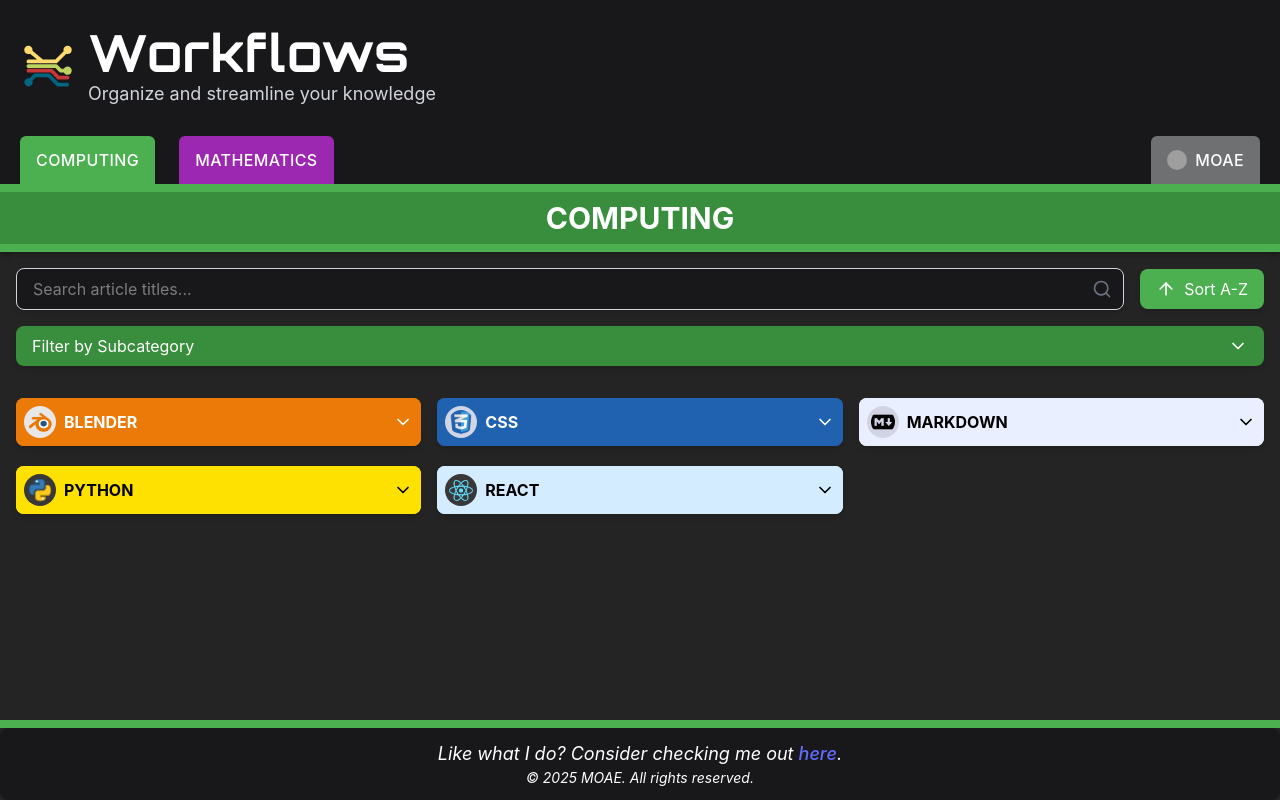
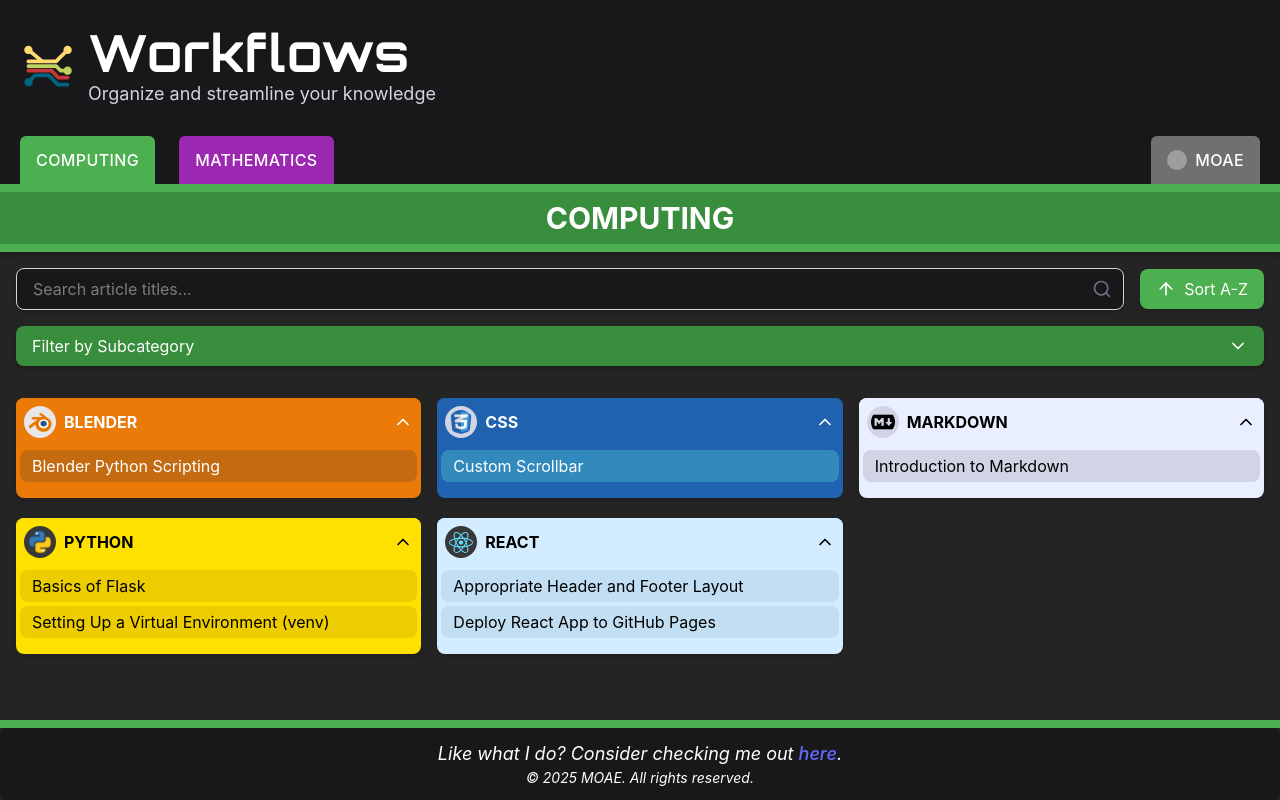
Before and after one commit to Moaesaycto/workflows, a React (Vite) app: page /#/computing in a window 1280 px wide. Built offline with nearby package versions, Linux system fonts and the light colour scheme; grey boxes are pictures that could not be loaded.

Commit message:
Small animations and behaviour changes to collapsibleSection

```diff
--- a/src/components/CollapsibleSection.tsx
+++ b/src/components/CollapsibleSection.tsx
@@ -1,33 +1,54 @@
-import React, { useState } from "react";
+import React, { useState, useEffect } from "react";
 import { motion, AnimatePresence } from "framer-motion";
 import { ChevronDown, ChevronUp } from "lucide-react";
 import { isColorDark } from "../utils/color";
-import { useNavigate } from "react-router-dom";
+
+interface StyleProps {
+  backgroundColor?: string;
+  iconBackgroundColor?: string;
+  articleBackgroundColor?: string;
+}
 
 interface CollapsibleSectionProps {
   title: string;
   icon?: string;
-  style?: any;
-  files: string[];
-  category: string;
-  subcategory: string;
+  style?: StyleProps;
+  items: string[];
+  isSearching: boolean;
+  onItemClick?: (item: string) => void;
 }
 
 const CollapsibleSection: React.FC<CollapsibleSectionProps> = ({
   title,
   icon,
   style,
-  files,
-  category,
-  subcategory,
+  items,
+  isSearching,
+  onItemClick,
 }) => {
-  const [isOpen, setIsOpen] = useState(false);
-  const navigate = useNavigate();
+  const [isOpen, setIsOpen] = useState(true);
+  const [visibleCount, setVisibleCount] = useState(5);
 
-  const textColor = style?.backgroundColor && isColorDark(style.backgroundColor) ? "#ffffff" : "#000000";
+  useEffect(() => {
+    if (isSearching) {
+      setVisibleCount(items.length);
+    } else {
+      setVisibleCount(5);
+    }
+  }, [isSearching, items.length]);
+
+  const displayedItems = isSearching ? items : items.slice(0, visibleCount);
+
+  const textColor =
+    style?.backgroundColor && isColorDark(style.backgroundColor)
+      ? "#ffffff"
+      : "#000000";
 
   return (
-    <div className="rounded-lg mb-5 shadow-md" style={{ backgroundColor: style?.backgroundColor }}>
+    <div
+      className="rounded-lg mb-5 shadow-md"
+      style={{ backgroundColor: style?.backgroundColor }}
+    >
       <div
         className="subcategory p-2 rounded-lg cursor-pointer flex items-center justify-between"
         style={{ backgroundColor: style?.backgroundColor || "#f5f5f5" }}
@@ -42,36 +63,86 @@
               style={{ backgroundColor: style?.iconBackgroundColor }}
             />
           )}
-          <span className="uppercase font-bold" style={{ color: textColor }}>{title.replace(/_/g, " ")}</span>
+          <span className="uppercase font-bold" style={{ color: textColor }}>
+            {title.replace(/_/g, " ")}
+          </span>
         </div>
-        {isOpen ? <ChevronUp size={20} color={textColor} /> : <ChevronDown size={20} color={textColor} />}
+
+        {isOpen ? (
+          <ChevronUp size={20} color={textColor} />
+        ) : (
+          <ChevronDown size={20} color={textColor} />
+        )}
       </div>
 
       <AnimatePresence>
         {isOpen && (
-          <motion.ul
+          <motion.div
+            key="collapsible-content"
+            style={{ overflow: "hidden" }}
             initial={{ height: 0, opacity: 0 }}
             animate={{ height: "auto", opacity: 1 }}
             exit={{ height: 0, opacity: 0 }}
             transition={{ duration: 0.3, ease: "easeInOut" }}
-            className="overflow-hidden"
           >
-            {files.map((file) => (
-              <div
-                key={file}
-                className="m-1 py-1 px-3 rounded-lg cursor-pointer"
-                style={{
-                  backgroundColor: style.articleBackgroundColor,
-                  color: isColorDark(style.articleBackgroundColor) ? "#ffffff" : "#000000",
-                }}
-                onClick={() =>
-                  navigate(`/${category}/${subcategory}/${file.replace(".md", "")}`)
-                }
-              >
-                {file.replace(".md", "").replace(/-/g, " ")}
-              </div>
-            ))}
-          </motion.ul>
+            <ul>
+              {displayedItems.map((fileName) => {
+                const displayName = fileName
+                  .replace(".md", "")
+                  .replace(/-/g, " ");
+                return (
+                  <motion.li
+                    key={fileName}
+                    initial={{ opacity: 0 }}
+                    animate={{ opacity: 1 }}
+                    exit={{ opacity: 0 }}
+                    transition={{ duration: 0.3 }}
+                    className="m-1 py-1 px-3 rounded-lg cursor-pointer"
+                    style={{
+                      backgroundColor: style?.articleBackgroundColor,
+                      color: isColorDark(style?.articleBackgroundColor ?? "#fff")
+                        ? "#ffffff"
+                        : "#000000",
+                    }}
+                    onClick={() => onItemClick?.(fileName)}
+                  >
+                    {displayName}
+                  </motion.li>
+                );
+              })}
+            </ul>
+
+            {!isSearching && (
+                <div className="mx-3 mt-2 mb-2 flex items-center justify-between gap-4">
+                {visibleCount < items.length && (
+                  <button
+                  onClick={() => setVisibleCount((prev) => prev + 5)}
+                  className="text-blue-500 hover:underline font-bold"
+                  style={{
+                    color: isColorDark(style?.backgroundColor ?? "#fff")
+                    ? "#ffffff"
+                    : "#000000",
+                  }}
+                  >
+                  Load More
+                  </button>
+                )}
+                {visibleCount > 5 && (
+                  <button
+                  onClick={() => setVisibleCount((prev) => prev - 5)}
+                  className="text-blue-500 hover:underline font-bold ml-auto"
+                  style={{
+                    color: isColorDark(style?.backgroundColor ?? "#fff")
+                    ? "#ffffff"
+                    : "#000000",
+                  }}
+                  >
+                  Show Less
+                  </button>
+                )}
+                </div>
+            )}
+          </motion.div>
         )}
       </AnimatePresence>
     </div>
--- a/src/pages/WorkflowPage.tsx
+++ b/src/pages/WorkflowPage.tsx
@@ -1,12 +1,12 @@
-import { useLocation } from "react-router-dom";
 import { useEffect, useState } from "react";
+import { useLocation, useNavigate } from "react-router-dom";
 import { getDirectChildFolders } from "../utils/file";
 import CollapsibleSection from "../components/CollapsibleSection";
 import SearchBar from "../components/SearchBar";
 import FilterSubcategories from "../components/FilterSubcategories";
 import SortButton from "../components/SortButton";
 
-function useNumberOfColumns(searchQuery: string) {
+function useNumberOfColumns(searchQuery: string): number {
   const [columns, setColumns] = useState(3);
 
   useEffect(() => {
@@ -27,7 +27,6 @@
 
     window.addEventListener("resize", updateColumns);
     updateColumns();
-
     return () => {
       window.removeEventListener("resize", updateColumns);
     };
@@ -36,13 +35,25 @@
   return columns;
 }
 
-export default function WorkflowPage() {
+interface StyleProps {
+  backgroundColor?: string;
+  iconBackgroundColor?: string;
+  articleBackgroundColor?: string;
+}
+
+interface SubcategoryData {
+  subcategory: string;
+  files: string[];
+  style?: StyleProps;
+  icon?: string;
+}
+
+export default function WorkflowPage(): JSX.Element {
   const location = useLocation();
+  const navigate = useNavigate();
   const category = location.pathname.replace("/", "");
 
-  const [subcategories, setSubcategories] = useState<
-    { subcategory: string; files: string[]; style?: any; icon?: string }[]
-  >([]);
+  const [subcategories, setSubcategories] = useState<SubcategoryData[]>([]);
   const [searchQuery, setSearchQuery] = useState("");
   const [sortAsc, setSortAsc] = useState(true);
   const [selectedSubcategories, setSelectedSubcategories] = useState<string[]>([]);
@@ -51,7 +62,10 @@
 
   useEffect(() => {
     if (category) {
-      const { subcategories, files, styles, icons } = getDirectChildFolders("workflows", category);
+      const { subcategories, files, styles, icons } = getDirectChildFolders(
+        "workflows",
+        category
+      );
       setSubcategories(
         subcategories.map((sub) => ({
           subcategory: sub,
@@ -75,17 +89,22 @@
     }))
     .filter(({ subcategory, files }) => {
       const matchesSelected =
-        selectedSubcategories.length === 0 || selectedSubcategories.includes(subcategory);
+        selectedSubcategories.length === 0 ||
+        selectedSubcategories.includes(subcategory);
 
       return files.length > 0 && matchesSelected;
     });
 
   const sortedSubcategories = [...filteredSubcategories].sort((a, b) =>
-    sortAsc ? a.subcategory.localeCompare(b.subcategory) : b.subcategory.localeCompare(a.subcategory)
+    sortAsc
+      ? a.subcategory.localeCompare(b.subcategory)
+      : b.subcategory.localeCompare(a.subcategory)
   );
 
-  const columnData: typeof sortedSubcategories[] = Array.from({ length: columns }, () => []);
-
+  const columnData: SubcategoryData[][] = Array.from(
+    { length: columns },
+    () => []
+  );
   sortedSubcategories.forEach((item, index) => {
     const colIndex = index % columns;
     columnData[colIndex].push(item);
@@ -114,9 +133,16 @@
                   title={subcategory}
                   icon={icon}
                   style={style}
-                  files={files}
-                  category={category}
-                  subcategory={subcategory}
+                  items={files}
+                  isSearching={!!searchQuery}
+                  onItemClick={(fileName) =>
+                    navigate(
+                      `/${category}/${subcategory}/${fileName.replace(
+                        ".md",
+                        ""
+                      )}`
+                    )
+                  }
                 />
               ))}
             </div>
```
